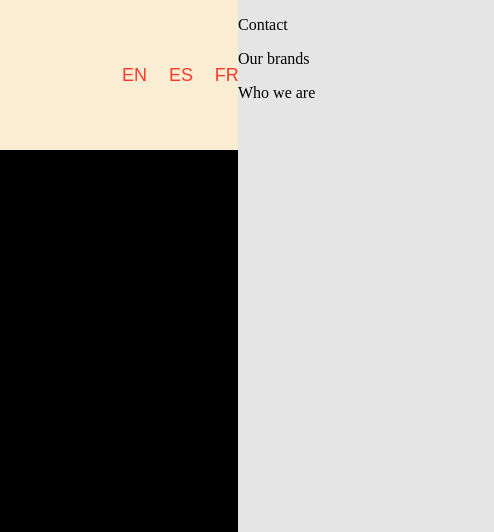
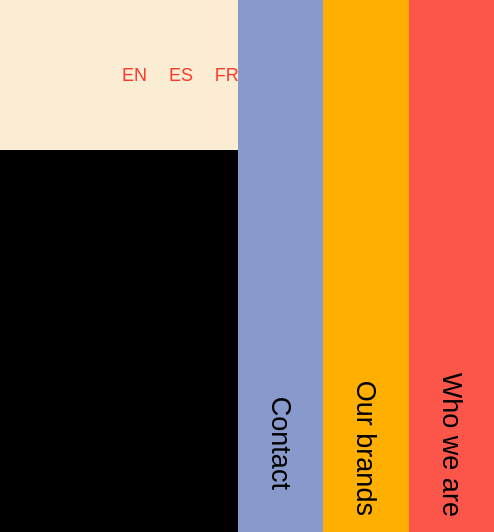
Before and after one commit to Freekson/Tester, a plain HTML site: page index.html in a window 1280 px wide. Shown: the top 532 px of the page, 786-1280 px from the left. Drawn offline with nearby package versions, Linux system fonts and the light colour scheme; files that its build step writes are made by us from their sources.

Commit message:
Update main.scss

```diff
--- a/css/main.scss
+++ b/css/main.scss
@@ -51,7 +51,45 @@ main{
         }
     }
     aside{
-        background-color: #E5E5E5;;
-        height: 800px;
+        background-color: #E5E5E5;
+        display: flex;
+        align-items: center;
+        .block{
+            height: 800px;
+            white-space: nowrap;
+            display: flex;
+            align-items: center;
+            justify-content: center;
+            position: relative;
+            width: 33.4%;
+            p{
+                position: absolute;
+                top: 50%;
+                transform: rotate(90deg);
+                font-size: 27px;
+                font-family: 'Arial';
+                margin: 0;
+                width: 100%;
+            }
+        }
+        .block:nth-child(1)
+        {
+            background-color: #8899CC;
+            p{
+                top: 53%;
+            }
+
+        }
+        .block:nth-child(2)
+        {
+            background-color: #FFAF00;
+            p{
+                top: 51%;
+            }
+        }
+        .block:nth-child(3)
+        {
+            background-color: #FC564A;
+        }
     }
 }
```
